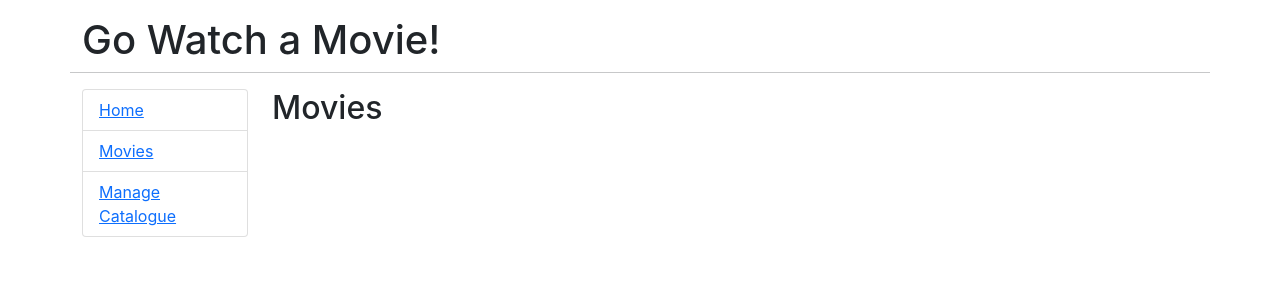
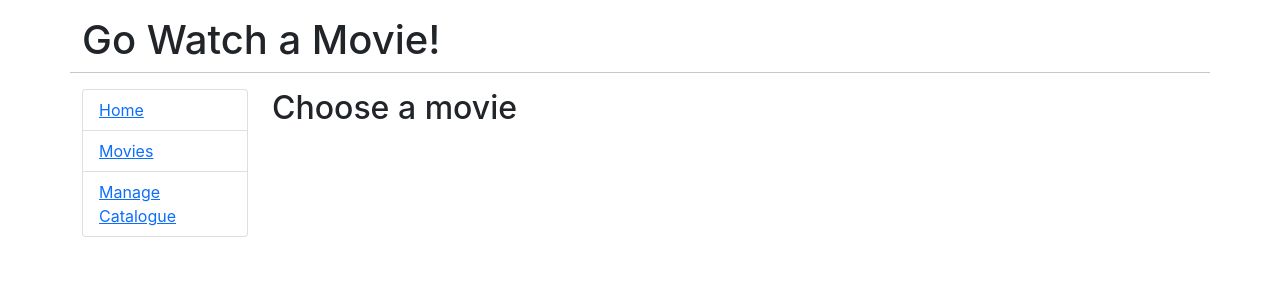
Before and after one commit to rondon23/golang-react, a React (Create React App) app in the folder go-movies/: page /#/movies in a window 1280 px wide. Shown: the top 300 px of the page. Built offline with nearby package versions, Linux system fonts and the light colour scheme.

Commit message:
Create a Movies component

```diff
--- a/go-movies/src/App.js
+++ b/go-movies/src/App.js
@@ -1,5 +1,6 @@
 import React, { Fragment } from "react";
 import { HashRouter as Router, Switch, Route, Link } from 'react-router-dom'
+import Movies from "./components/Movies";
 
 export default function App() {
   return (
@@ -54,12 +55,6 @@
   return <h2>Home</h2>
 }
 
-
-function Movies() {
-  return <h2>Movies</h2>
-}
-
-
 function Admin() {
   return <h2>Manage Catalogue</h2>
 }
--- /dev/null
+++ b/go-movies/src/components/Movies.js
@@ -0,0 +1,9 @@
+import React, { Component } from 'react'
+
+export default class Movies extends Component{
+    render(){
+        return(
+            <h2>Choose a movie</h2>
+        );
+    }
+}
```
